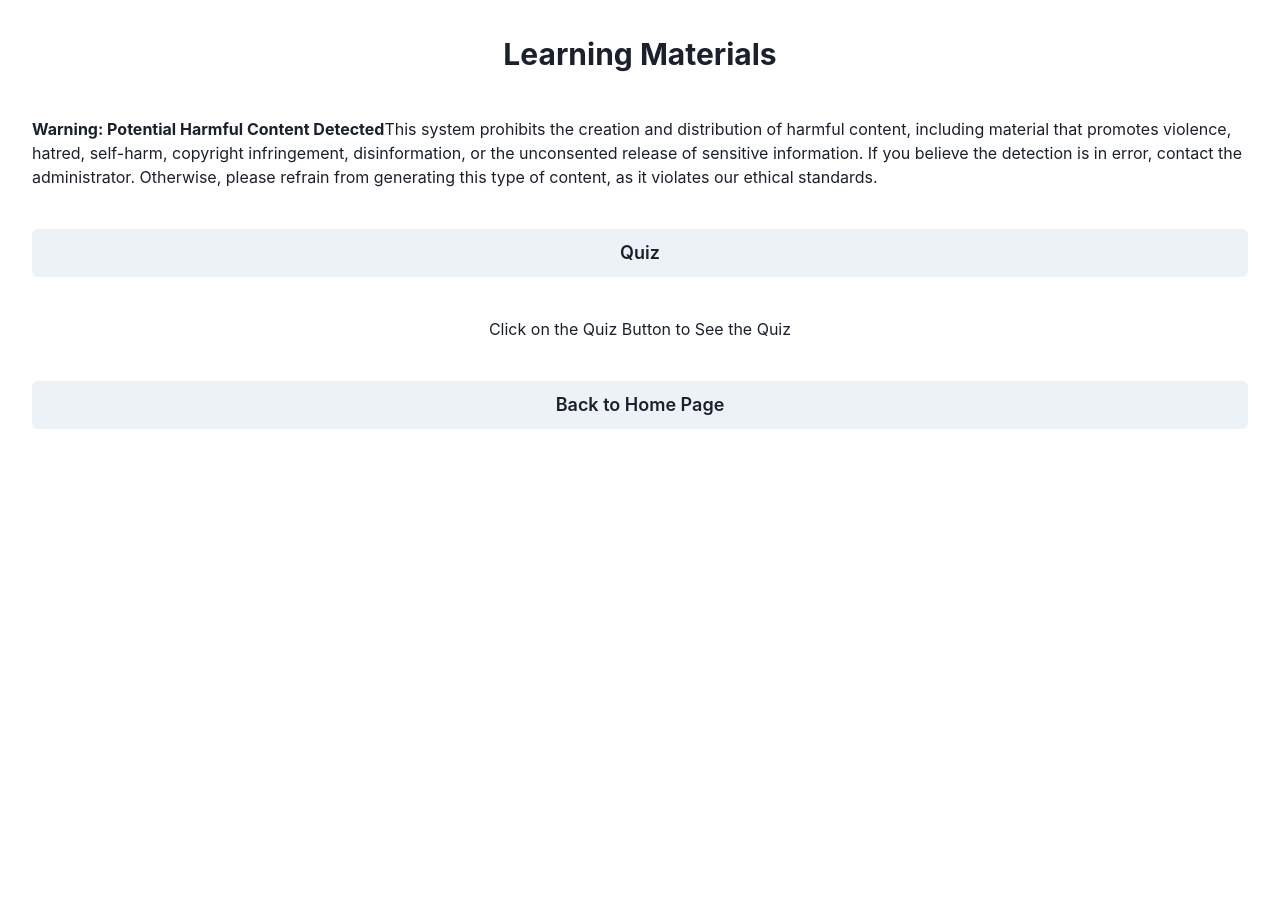
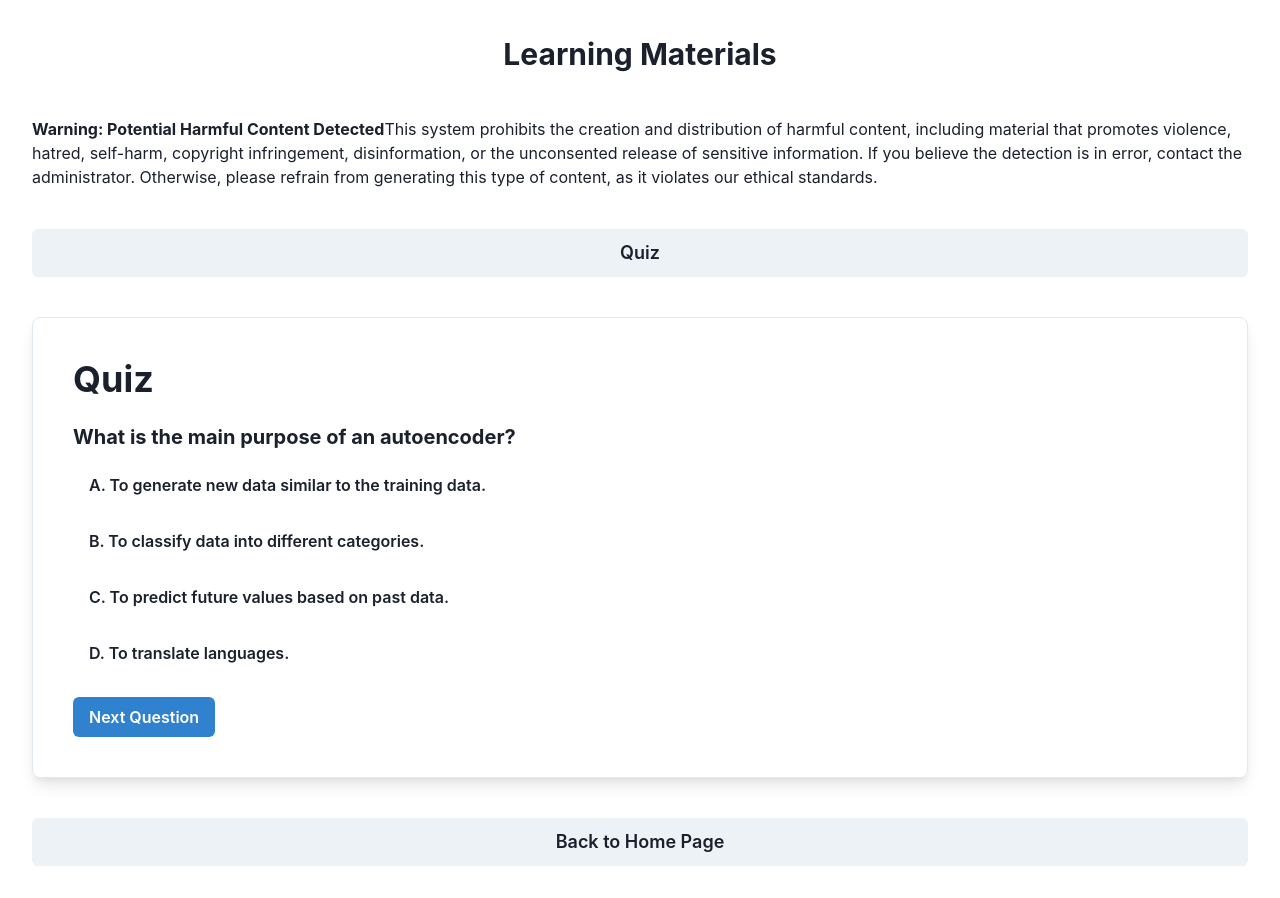
Before and after one commit to dedsecrattle/QuestAI, a React (Vite) app: page /GenMaterial in a window 1280 px wide. Both pictures are taken after a click on the button "Quiz". Before the commit the page ends 800 px from the top, so only its background shows below. Built offline with nearby package versions, Linux system fonts and the light colour scheme.

Commit message:
improving quiz UI

```diff
--- a/src/pages/GenMaterial.jsx
+++ b/src/pages/GenMaterial.jsx
@@ -3,9 +3,43 @@ import { useNavigate } from "react-router-dom";
 import { useLocation } from 'react-router-dom';
 import {Button, Text, Stack, Box} from '@chakra-ui/react';
 import Markdown from 'react-markdown'
+import MCQQuestion from "./MCQQuestion.jsx";
+const DemoQuizContent = `
+<question>What is the main purpose of an autoencoder?</question>
+<option>A. To generate new data similar to the training data.</option> <option>B. To classify data into different categories.</option> <option>C. To predict future values based on past data.</option> <option>D. To translate languages.</option> <explanation>Autoencoders are a type of neural network that learns to compress and then reconstruct its input data. This compressed representation can then be used to generate new data that is similar to the training data.</explanation>
 
+<question>What are the two main components of an autoencoder?</question>
+<option>A. Encoder and decoder</option> <option>B. Input and output layer</option> <option>C. Convolutional and pooling layers</option> <option>D. Hidden and output layer</option> <explanation>The encoder compresses the input data into a lower-dimensional representation, while the decoder reconstructs the data from this compressed representation.</explanation>
+
+<question>What is the bottleneck layer in an autoencoder?</question>
+<option>A. The first layer of the encoder</option> <option>B. The last layer of the decoder</option> <option>C. The layer with the smallest number of neurons</option> <option>D. The layer with the largest number of neurons</option> <explanation>The bottleneck layer is the layer in the autoencoder that has the smallest number of neurons. This forces the autoencoder to learn a more efficient representation of the data.</explanation>
+
+<question>What are the different types of autoencoders?</question>
+<option>A. Variational autoencoders (VAEs) and denoising autoencoders</option> <option>B. Convolutional autoencoders (CAEs) and stacked autoencoders</option> <option>C. Sparse autoencoders and contractive autoencoders</option> <option>D. All of the above</option> <explanation>There are many different types of autoencoders, each with its own strengths and weaknesses. Some common types include VAEs, CAEs, stacked autoencoders, sparse autoencoders, and contractive autoencoders.</explanation>
+
+<question>What are some applications of autoencoders?</question>
+<option>A. Image denoising and compression</option> <option>B. Anomaly detection and outlier identification</option> <option>C. Feature extraction and dimensionality reduction</option> <option>D. All of the above</option> <explanation>Autoencoders have a wide range of applications, including image denoising and compression, anomaly detection and outlier identification, feature extraction and dimensionality reduction, and many others.</explanation>
+
+<question>What are the limitations of autoencoders?</question>
+<option>A. They can be computationally expensive to train.</option> <option>B. They can be sensitive to the choice of hyperparameters.</option> <option>C. They may not always learn a meaningful representation of the data.</option> <option>D. All of the above</option> <explanation>Autoencoders have some limitations, such as being computationally expensive to train, sensitive to the choice of hyperparameters, and not always learning a meaningful representation of the data.</explanation>
+
+<question>How can the performance of an autoencoder be evaluated?</question>
+<option>A. By comparing the reconstructed data to the original data.</option> <option>B. By using metrics such as mean squared error (MSE) or peak signal-to-noise ratio (PSNR).</option> <option>C. By evaluating the performance of the autoencoder on downstream tasks.</option> <option>D. All of the above</option> <explanation>The performance of an autoencoder can be evaluated in a number of ways, including by comparing the reconstructed data to the original data, using metrics such as MSE or PSNR, and evaluating the performance of the autoencoder on downstream tasks.</explanation>
+
+<question>How can the bottleneck layer in an autoencoder be used for feature extraction?</question>
+<option>A. By training the autoencoder to reconstruct the input data as accurately as possible.</option> <option>B. By training the autoencoder to learn a compressed representation of the data that captures the most important features.</option> <option>C. By using the output of the bottleneck layer as input to another machine learning model.</option> <option>D. All of the above</option> <explanation>The bottleneck layer in an autoencoder can be used for feature extraction by training the autoencoder to learn a compressed representation of the data that captures the most important features. The output of the bottleneck layer can then be used as input to another machine learning model.</explanation>
+
+<question>How can autoencoders be used for anomaly detection?</question>
+<option>A. By training the autoencoder to reconstruct normal data as accurately as possible.</option> <option>B. By identifying data points that the autoencoder cannot reconstruct well as anomalies.</option> <option>C. By using the output of the bottleneck layer to train a separate anomaly detection model.</option> <option>D. All of the above</option> <explanation>Autoencoders can be used for anomaly detection by training the autoencoder to reconstruct normal data as accurately as possible. Data points that the autoencoder cannot reconstruct well are then identified as anomalies. Additionally, the output of the bottleneck layer can be used to train a separate anomaly detection model.</explanation>
+
+<question>What are some future research directions for autoencoders?</question>
+<option>A. Developing more efficient and scalable autoencoder architectures.</option> <option>B. Exploring new applications for autoencoders in different domains.</option> <option>C. Investigating the theoretical properties of autoencoders and their ability to learn meaningful representations.</option> <option>D. All of the above</option> <explanation>There are many exciting future research directions for autoencoders, including developing more efficient and scalable autoencoder architectures, exploring new applications for autoencoders in different domains, and investigating the theoretical properties of autoencoders and their ability to learn meaningful representations.</explanation>
+
+<answers>A,B,C,D,D,D,D,D,D,D</answers>
+  `;
 function GenMaterial() {
   const nagivate = useNavigate();
+  const [showQuiz, setShowQuiz] = useState(false);
   const [generatedQuiz, setGeneratedQuiz] = useState(null);
 
   const WarningMessage = `**Warning: Potential Harmful Content Detected**
@@ -28,7 +62,8 @@ function GenMaterial() {
   };
   const generateQuiz = () => {
     const quiz = location.state?.quiz;
-    setGeneratedQuiz(quiz)
+    setGeneratedQuiz(DemoQuizContent);
+    setShowQuiz(true);
   }
 
     const location = useLocation();
@@ -44,12 +79,7 @@ function GenMaterial() {
         }
     </Box>
     <Button onClick={generateQuiz} size='lg'>Quiz</Button>
-      {
-        generatedQuiz
-            ? (
-                <Box textAlign={"left"}><Markdown>{generatedQuiz}</Markdown></Box>)
-            : <Text> Click on the Quiz Button to See the Quiz</Text>
-      }
+      {showQuiz && <MCQQuestion quizContent={generatedQuiz} />}
     <Button onClick={navigateToHome} size='lg'>Back to Home Page</Button>
     </Stack>
   );
--- a/src/pages/MCQQuestion.jsx
+++ b/src/pages/MCQQuestion.jsx
@@ -1,41 +1,110 @@
 import { useState } from 'react';
-import { Box, Heading, Radio, RadioGroup, Stack, Text } from '@chakra-ui/react';
+import {Box, Button, Flex, Heading,  Spacer, Text, VStack} from '@chakra-ui/react';
 
-const MCQQuestion = ({ question, options, correctAnswer }) => {
-    const [selectedOption, setSelectedOption] = useState(null);
-    const [showAnswer, setShowAnswer] = useState(false);
+const extractQuestionsAndAnswers = (quizContent) => {
+    // Split the quiz content into individual documents
+    // Initialize the lists for questions and answers
+    var index_tracker = 0;
+    const questions = [];
+    const options = [];
+    const explanations = [];
 
-    const handleOptionClick = (option) => {
-        setSelectedOption(option);
-        setShowAnswer(true);
+    // Iterate through the documents and extract the questions and answers
+    for(let i = 0; i <10; i++){
+        // Extract the question
+        const questionStart = quizContent.indexOf('<question>',index_tracker) + 10;
+        const questionEnd = quizContent.indexOf('</question>',index_tracker);
+        const question = quizContent.substring(questionStart, questionEnd);
+        //quizContent = quizContent.substring(questionEnd + 10);
+        index_tracker = questionEnd + 11 ;
+        questions.push(question);
+
+        // Extract the answer
+        const options_mcq = []
+        for (let j = 0; j < 4; j++){
+            const answerStart = quizContent.indexOf('<option>',index_tracker) + 8;
+            const answerEnd = quizContent.indexOf('</option>',index_tracker);
+            const option = quizContent.substring(answerStart, answerEnd);
+            //quizContent = quizContent.substring(questionEnd);
+            index_tracker = answerEnd + 9 ;
+            options_mcq.push(option)
+        }
+        options.push(options_mcq);
+
+        const explanationStart = quizContent.indexOf('<explanation>',index_tracker) + 13;
+        const explanationEnd = quizContent.indexOf('</explanation>',index_tracker);
+        const explanation = quizContent.substring(explanationStart, explanationEnd);
+        index_tracker = explanationEnd + 14;
+        explanations.push(explanation);
+
+    }
+    const answersStart = quizContent.indexOf('<answers>',index_tracker) + 9;
+    const answersEnd = quizContent.indexOf('</answers>',index_tracker);
+    const answer_str = quizContent.substring(answersStart, answersEnd);
+    const answers = answer_str.split(",");
+
+
+    return { questions, options, explanations, answers };
+};
+const MCQQuestion = ({quizContent}) => {
+    const [currentQuestionIndex, setCurrentQuestionIndex] = useState(0);
+    const [selectedAnswer, setSelectedAnswer] = useState(null);
+    const [isCorrect, setIsCorrect] = useState(null);
+    const [explanation, setExplanation] = useState('');
+
+    const {questions,options,explanations, answers} = extractQuestionsAndAnswers(quizContent);
+
+    const handleNextQuestion = () => {
+        setCurrentQuestionIndex((prevIndex) => prevIndex + 1);
+        setSelectedAnswer(null);
+        setIsCorrect(null);
+        setExplanation('');
+    };
+    const handleAnswerSelect = (option) => {
+        setSelectedAnswer(option);
+        const correctAnswer = answers[currentQuestionIndex];
+        setIsCorrect(option[0] === correctAnswer);
+        setExplanation(explanations[currentQuestionIndex]); // Explanation is the second item in the inner list
     };
 
     return (
+        <Box p={10} borderWidth={1} borderRadius={8} boxShadow="lg">
+            <VStack spacing={6} align="start">
+                <Heading size="xl">Quiz</Heading>
                 <Box>
-            <Heading size="md" mb={4}>
-                {question}
-            </Heading>
-            <RadioGroup onChange={handleOptionClick} value={selectedOption}>
-                <Stack spacing={3}>
-                    {options.map((option, index) => (
-                        <Radio
+                    <Heading size="md" mb={4}>{questions[currentQuestionIndex]}</Heading>
+                    <VStack spacing={4} align="start">
+                        {options[currentQuestionIndex].map((option, index) => (
+                            <Button
                                 key={index}
-                            value={option}
-                            colorScheme={showAnswer && option === correctAnswer ? 'green' : 'gray'}
-                            fontWeight={showAnswer && option === selectedOption ? 'bold' : 'normal'}
+                                variant={selectedAnswer === option ? (isCorrect ? 'solid' : 'outline') : 'ghost'}
+                                colorScheme={selectedAnswer === option ? (isCorrect ? 'green' : 'red') : 'gray'}
+                                onClick={() => handleAnswerSelect(option)}
                             >
                                  {option}
-                        </Radio>
+                            </Button>
                         ))}
-                </Stack>
-            </RadioGroup>
-            {showAnswer && (
-                <Text mt={4} color="green.500">
-                    Correct Answer: {correctAnswer}
+                    </VStack>
+                </Box>
+                {isCorrect !== null && (
+                    <Box>
+                        <Flex align="center">
+                            <Text fontSize="lg" fontWeight="bold" color={isCorrect ? 'green.500' : 'red.500'}>
+                                {isCorrect ? 'Correct!' : 'Incorrect.'}
                             </Text>
+                            <Spacer/>
+                            <Text fontSize="md">{explanation}</Text>
+                        </Flex>
+                    </Box>
                 )}
+                {currentQuestionIndex < questions.length - 1 && (
+                    <Button colorScheme="blue" onClick={handleNextQuestion}>
+                        Next Question
+                    </Button>
+                )}
+            </VStack>
         </Box>
     );
-};
+}
 
 export default MCQQuestion;
```
Lines whose indentation alone changed are shown as unchanged.
